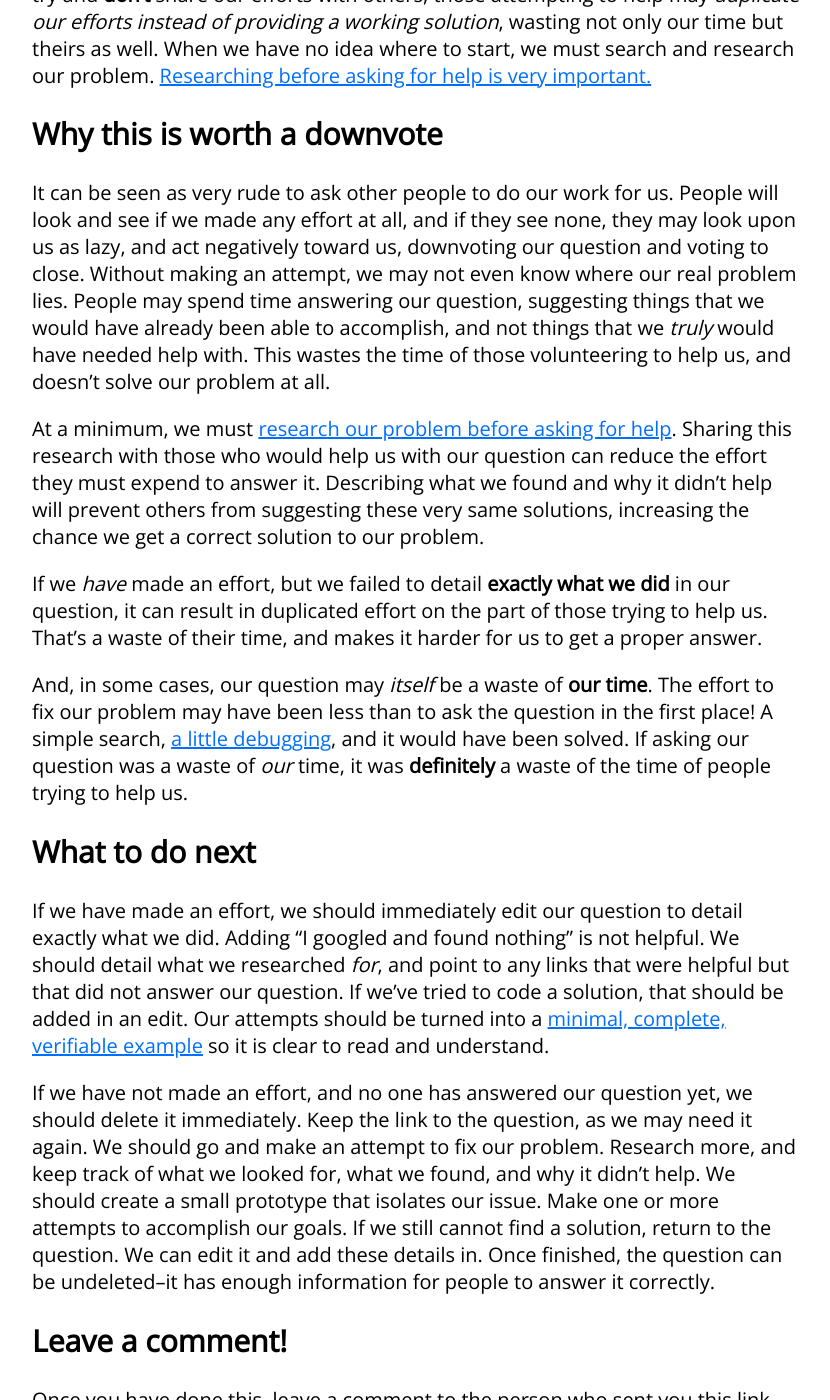
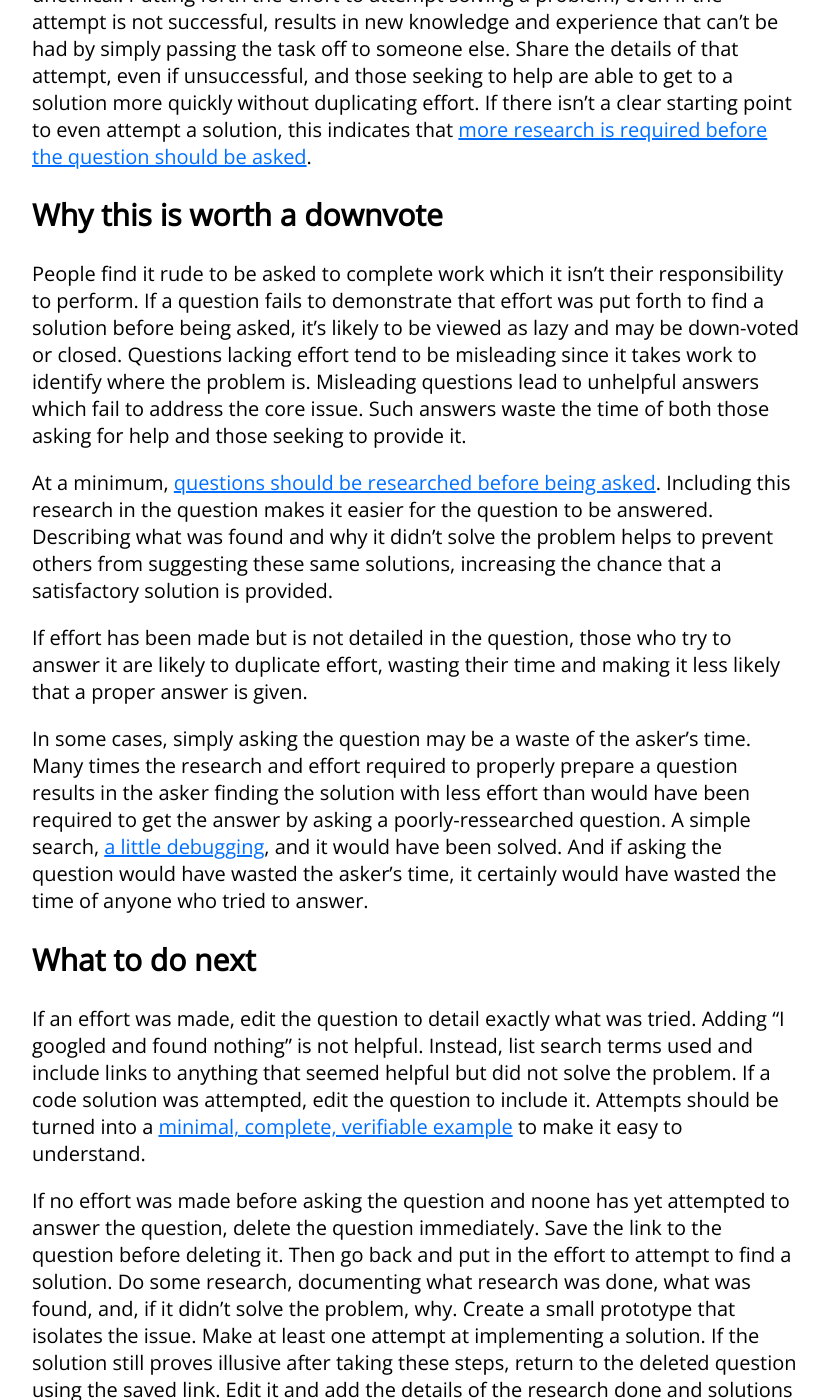
Before and after one commit to WillSullivan/idownvotedbecause, a Jekyll site: the page built from stackoverflow/noattemptmade.md, in a window 1280 px wide and 1400 px high, scrolled down 463 px. Shown: the whole window, without its empty margins (224-1054 px from the left). Built offline with Jekyll 4.4.1, drawn with Linux system fonts in a browser that asks for light colours; comment, search, counter and statistics services are not loaded; some of the changed text lies outside the part shown.

Commit message:
Edit to remove pronouns

```diff
--- a/stackoverflow/noattemptmade.md
+++ b/stackoverflow/noattemptmade.md
@@ -10,25 +10,25 @@ redirect_from:
 ---
 {::comment}Trying a different tone in this one, referring to the OP as "we" instead of "you"{:/}
 ## It appears no attempt was made {#introduction}
-We all have jobs to do. It may be homework, or for assigned work at our job. No matter what, it's our responsibility to get it done. Even when it seems like our task is too hard or we don't know where to start, it is always worth the effort to at least try.
+There's work to be done. Whether it be homework or an assigned task at work, the person to whom it was assigned is expected to complete it. Even if it seems the task is too hard or there isn't a clear starting point, it's expected that an effort be made.
 
 ## Why this is a problem {#whythisisaproblem}
-We can't rely on other people to do our work for us. Asking others to do our work for us can also be seen as rude. If we try for ourselves, we may succeed. If we did try and **don't** share our efforts with others, those attempting to help may *duplicate our efforts instead of providing a working solution*, wasting not only our time but theirs as well. When we have no idea where to start, we must search and research our problem. [Researching before asking for help is very important.](/noresearch)
+StackOverflow is not a place to pass off one's assigned work. Asking other people to do work which it isn't their responsibility to complete borders on the rude and unethical. Putting forth the effort to attempt solving a problem, even if the attempt is not successful, results in new knowledge and experience that can't be had by simply passing the task off to someone else. Share the details of that attempt, even if unsuccessful, and those seeking to help are able to get to a solution more quickly without duplicating effort. If there isn't a clear starting point to even attempt a solution, this indicates that [more research is required before the question should be asked](/noresearch).
 
 ## Why this is worth a downvote {#whythisisworthadownvote}
-It can be seen as very rude to ask other people to do our work for us. People will look and see if we made any effort at all, and if they see none, they may look upon us as lazy, and act negatively toward us, downvoting our question and voting to close. Without making an attempt, we may not even know where our real problem lies. People may spend time answering our question, suggesting things that we would have already been able to accomplish, and not things that we *truly* would have needed help with. This wastes the time of those volunteering to help us, and doesn't solve our problem at all.
+People find it rude to be asked to complete work which it isn't their responsibility to perform. If a question fails to demonstrate that effort was put forth to find a solution before being asked, it's likely to be viewed as lazy and may be down-voted or closed. Questions lacking effort tend to be misleading since it takes work to identify where the problem is. Misleading questions lead to unhelpful answers which fail to address the core issue. Such answers waste the time of both those asking for help and those seeking to provide it.
 
-At a minimum, we must [research our problem before asking for help](/noresearch). Sharing this research with those who would help us with our question can reduce the effort they must expend to answer it. Describing what we found and why it didn't help will prevent others from suggesting these very same solutions, increasing the chance we get a correct solution to our problem.
+At a minimum, [questions should be researched before being asked](/noresearch). Including this research in the question makes it easier for the question to be answered. Describing what was found and why it didn't solve the problem helps to prevent others from suggesting these same solutions, increasing the chance that a satisfactory solution is provided.
 
-If we *have* made an effort, but we failed to detail **exactly what we did** in our question, it can result in duplicated effort on the part of those trying to help us. That's a waste of their time, and makes it harder for us to get a proper answer.
+If effort has been made but is not detailed in the question, those who try to answer it are likely to duplicate effort, wasting their time and making it less likely that a proper answer is given.
 
-And, in some cases, our question may *itself* be a waste of **our time**. The effort to fix our problem may have been less than to ask the question in the first place! A simple search, [a little debugging](/nodebugging), and it would have been solved. If asking our question was a waste of *our* time, it was **definitely** a waste of the time of people trying to help us.
+In some cases, simply asking the question may be a waste of the asker's time. Many times the research and effort required to properly prepare a question results in the asker finding the solution with less effort than would have been required to get the answer by asking a poorly-ressearched question. A simple search, [a little debugging](/nodebugging), and it would have been solved. And if asking the question would have wasted the asker's time, it certainly would have wasted the time of anyone who tried to answer.
 
 ## What to do next {#whattodonext}
 {::comment}In this section, cover how the problem can be fixed.{:/}
-If we have made an effort, we should immediately edit our question to detail exactly what we did. Adding "I googled and found nothing" is not helpful. We should detail what we researched *for*, and point to any links that were helpful but that did not answer our question. If we've tried to code a solution, that should be added in an edit. Our attempts should be turned into a [minimal, complete, verifiable example](https://stackoverflow.com/help/mcve) so it is clear to read and understand.
+If an effort was made, edit the question to detail exactly what was tried. Adding "I googled and found nothing" is not helpful. Instead, list search terms used and include links to anything that seemed helpful but did not solve the problem. If a code solution was attempted, edit the question to include it. Attempts should be turned into a [minimal, complete, verifiable example](https://stackoverflow.com/help/mcve) to make it easy to understand.
 
-If we have not made an effort, and no one has answered our question yet, we should delete it immediately. Keep the link to the question, as we may need it again. We should go and make an attempt to fix our problem. Research more, and keep track of what we looked for, what we found, and why it didn't help. We should create a small prototype that isolates our issue. Make one or more attempts to accomplish our goals. If we still cannot find a solution, return to the question. We can edit it and add these details in. Once finished, the question can be undeleted--it has enough information for people to answer it correctly.
+If no effort was made before asking the question and noone has yet attempted to answer the question, delete the question immediately. Save the link to the question before deleting it. Then go back and put in the effort to attempt to find a solution. Do some research, documenting what research was done, what was found, and, if it didn't solve the problem, why. Create a small prototype that isolates the issue. Make at least one attempt at implementing a solution. If the solution still proves illusive after taking these steps, return to the deleted question using the saved link. Edit it and add the details of the research done and solutions attempted. Then undelete the question. It now has enough information for people to attempt an answer.
 
 {::comment}The following paragraphs should be added as is to the bottom of all pages{:/}
 ## Leave a comment! {#leaveacomment}
```
